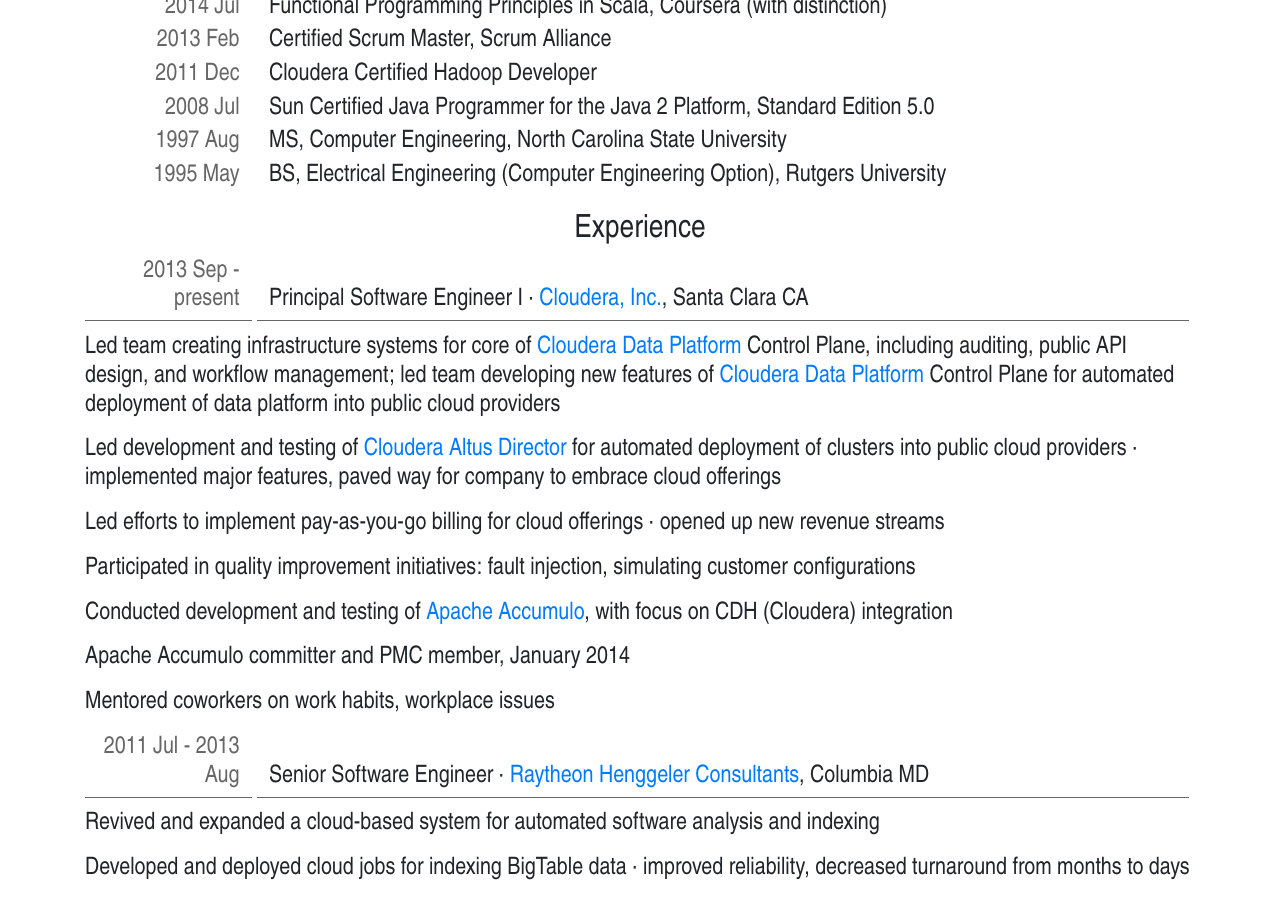
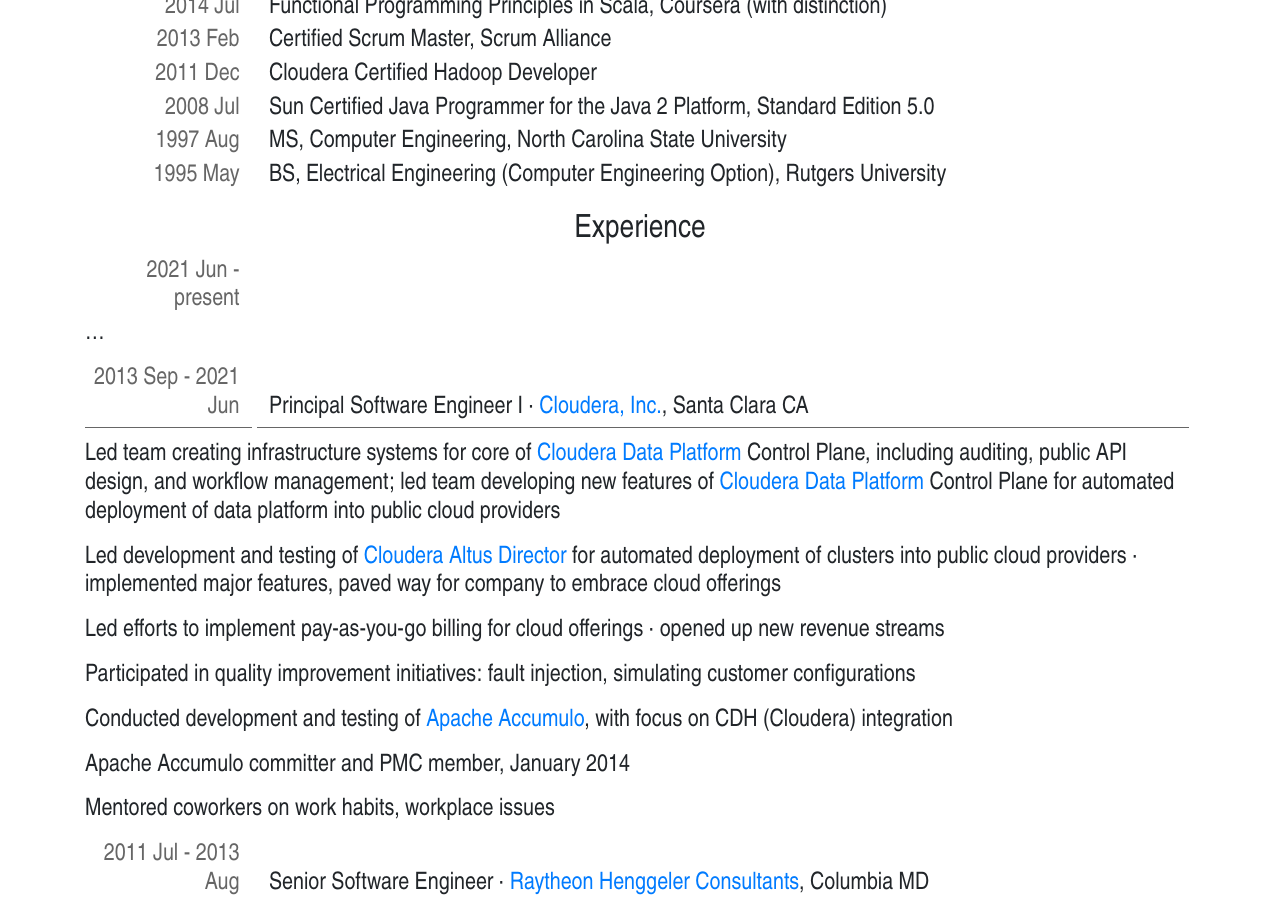
Before and after one commit to bhavanki/havanki.com, a Jekyll site: the page built from resume.md, in a window 1280 px wide and 900 px high, scrolled down 644 px. Built offline with Jekyll 4.4.1, drawn with Linux system fonts in a browser that asks for light colours; some web fonts are replaced.

Commit message:
Update Cloudera in resume

```diff
--- a/resume.md
+++ b/resume.md
@@ -142,7 +142,11 @@
 
 ## Experience
 
-### 2013 Sep - present
+### 2021 Jun - present
+
+...
+
+### 2013 Sep - 2021 Jun
 {: class="expdates"}
 
 * Principal Software Engineer I · [Cloudera, Inc.][cloudera], Santa Clara CA
```
Also changed, not shown: other parts of resume.md (+1 -1 lines).
